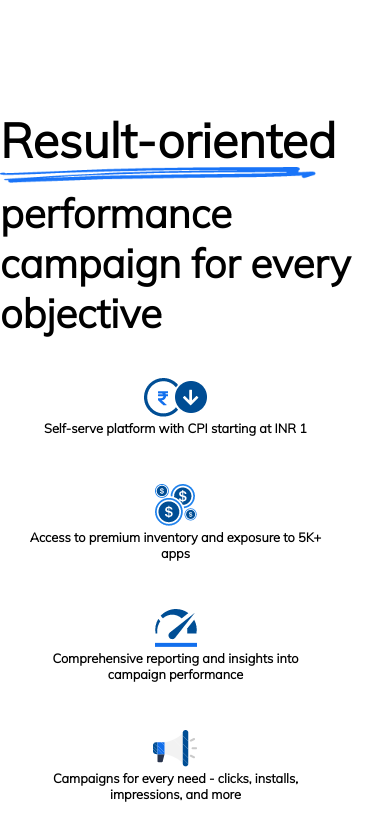
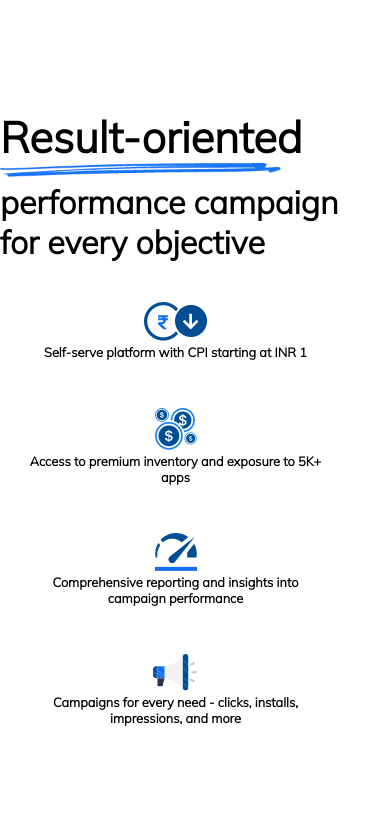
Before and after one commit to omseervi098/GamingGreed_task, a Next.js app: page /components/Vision in a window 390 px wide. Shown: the top 840 px of the page. Built offline with nearby package versions, Linux system fonts and the light colour scheme.

Commit message:
modified:   styles/globals.css

```diff
--- a/styles/globals.css
+++ b/styles/globals.css
@@ -369,6 +369,10 @@ footer{
   }
   .lead-capture-form{
     width: 90%;
+    margin-bottom: 0;
+  }
+  .section-1{
+    padding-bottom: 30px;
   }
   .vision{
     margin-top: 100px;
@@ -377,11 +381,14 @@ footer{
     padding-left: 0 !important;
   }
   .vision_head > .vision_header{
-    font-size: 3rem;
+    font-size: 2.7rem;
     margin-bottom: -50px !important;
   }
+  .vision_head > p{
+    font-size: 2rem;
+  }
   .vision_img{
-    width: 90%;
+    width: 80%;
 
   }
   .vision_cards_group{
```
